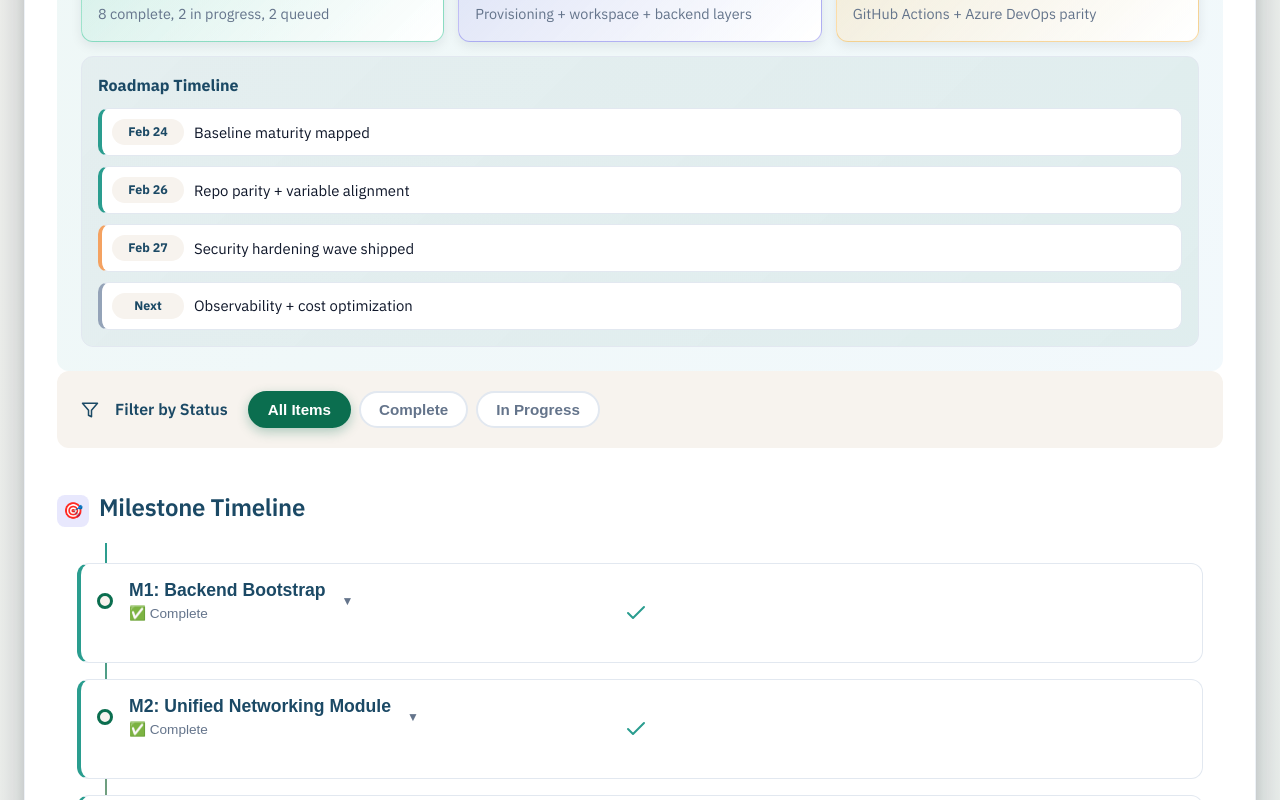
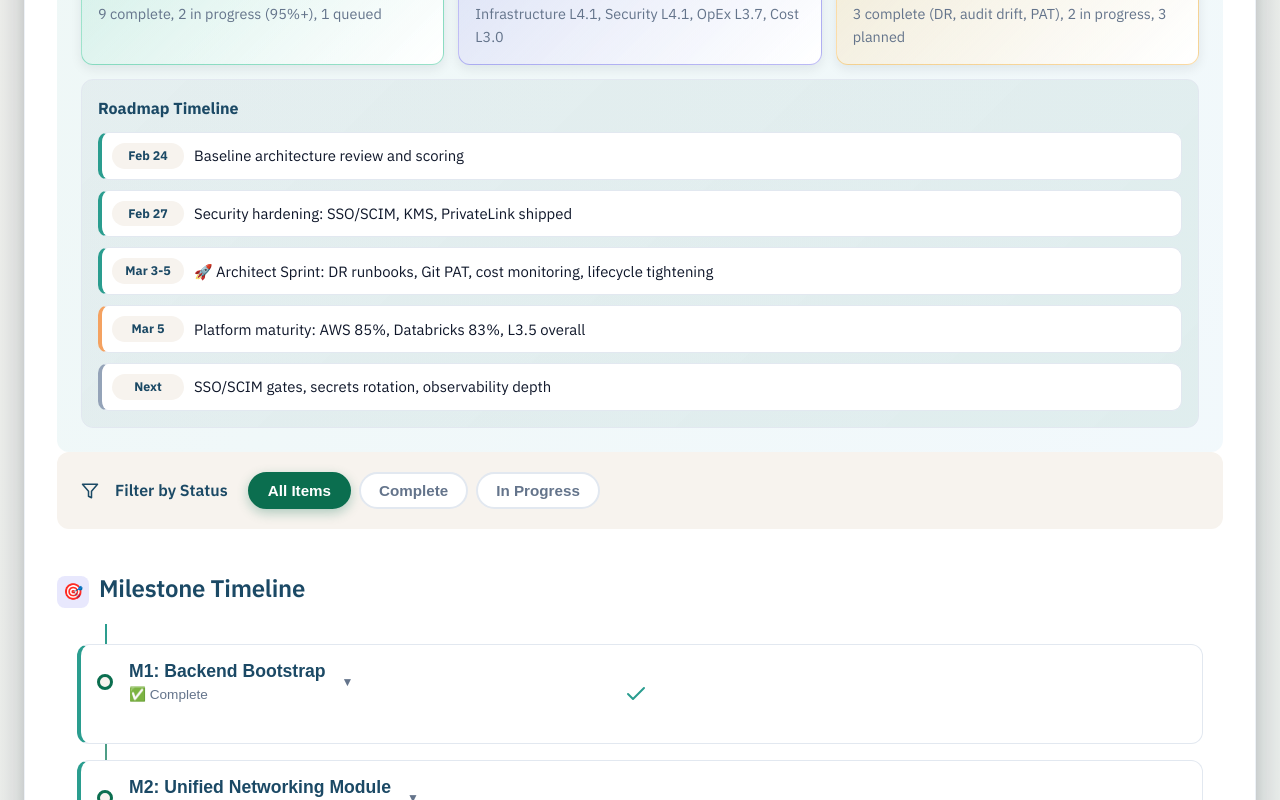
Before and after one commit to dhruv2511/platform-map, a React (Vite) app: page / in a window 1280 px wide. Shown: the part 2160-2960 px from the top of the page. Built offline with nearby package versions, Linux system fonts and the light colour scheme.

Commit message:
roadmap updated

```diff
--- a/src/components/roadmap/DeliveryPulseSection.tsx
+++ b/src/components/roadmap/DeliveryPulseSection.tsx
@@ -2,28 +2,29 @@ const pulseCards = [
   {
     title: 'Deployment Velocity',
     value: '12 Milestones',
-    note: '8 complete, 2 in progress, 2 queued',
+    note: '9 complete, 2 in progress (95%+), 1 queued',
     tone: 'emerald',
   },
   {
-    title: 'Infrastructure Footprint',
-    value: '14+ Modules',
-    note: 'Provisioning + workspace + backend layers',
+    title: 'Architecture Maturity',
+    value: 'L3.5',
+    note: 'Infrastructure L4.1, Security L4.1, OpEx L3.7, Cost L3.0',
     tone: 'indigo',
   },
   {
-    title: 'CI/CD Reliability',
-    value: 'Dual Stack',
-    note: 'GitHub Actions + Azure DevOps parity',
+    title: 'Architect Backlog',
+    value: '8 Tasks',
+    note: '3 complete (DR, audit drift, PAT), 2 in progress, 3 planned',
     tone: 'amber',
   },
 ]
 
 const timeline = [
-  { date: 'Feb 24', title: 'Baseline maturity mapped', state: 'done' },
-  { date: 'Feb 26', title: 'Repo parity + variable alignment', state: 'done' },
-  { date: 'Feb 27', title: 'Security hardening wave shipped', state: 'active' },
-  { date: 'Next', title: 'Observability + cost optimization', state: 'pending' },
+  { date: 'Feb 24', title: 'Baseline architecture review and scoring', state: 'done' },
+  { date: 'Feb 27', title: 'Security hardening: SSO/SCIM, KMS, PrivateLink shipped', state: 'done' },
+  { date: 'Mar 3-5', title: '🚀 Architect Sprint: DR runbooks, Git PAT, cost monitoring, lifecycle tightening', state: 'done' },
+  { date: 'Mar 5', title: 'Platform maturity: AWS 85%, Databricks 83%, L3.5 overall', state: 'active' },
+  { date: 'Next', title: 'SSO/SCIM gates, secrets rotation, observability depth', state: 'pending' },
 ]
 
 export function DeliveryPulseSection() {
--- a/src/components/roadmap/FrameworkReviewSection.tsx
+++ b/src/components/roadmap/FrameworkReviewSection.tsx
@@ -3,66 +3,79 @@ export function FrameworkReviewSection() {
     <section className="roadmap-section">
       <h3 className="section-subtitle">
         <span className="section-icon best-practices">📊</span>
-        Framework Review Deep Dive
+        Framework Review & Platform Evolution
       </h3>
 
       <div className="review-hero card-density-hero">
-        <h4>🔄 Platform Evolution (Feb 24 → Feb 27)</h4>
+        <h4>🚀 2-Week Sprint Summary (Feb 24 → Mar 5, 2026)</h4>
         <div className="review-chip-row">
-          <span className="review-chip warning">Stability Sprint</span>
-          <span className="review-chip success">Security Milestone</span>
-          <span className="review-chip info">Automation Track</span>
+          <span className="review-chip success">Security Wave ✅</span>
+          <span className="review-chip success">DR Runbooks ✅</span>
+          <span className="review-chip success">Cost Monitoring ✅</span>
+          <span className="review-chip info">Architect Tasks 3/8 ✅</span>
         </div>
         <div className="review-grid">
           <div className="review-state before card-density-primary">
-            <h5 className="review-state-title">Before</h5>
+            <h5 className="review-state-title">Feb 24 Baseline</h5>
             <ul>
-              <li>Workspace config and backend variable drift</li>
-              <li>Missing Azure DevOps parity</li>
-              <li>SSO/SCIM modules not fully operationalized</li>
+              <li>AWS WAF: 82%</li>
+              <li>Databricks WAF: 80%</li>
+              <li>Maturity: L3.4</li>
+              <li>8/12 milestones complete</li>
+              <li>No DR runbook, lifecycle drift guards broad</li>
+              <li>Cost framework descriptive only</li>
             </ul>
           </div>
           <div className="review-state after card-density-primary">
-            <h5 className="review-state-title">After</h5>
+            <h5 className="review-state-title">Mar 5 Current State</h5>
             <ul>
-              <li>Repo variable/state alignment complete</li>
-              <li>CI/CD parity implemented</li>
-              <li>SSO/SCIM, KMS, PrivateLink security wave deployed</li>
+              <li>AWS WAF: 85% (+3%) ↗️</li>
+              <li>Databricks WAF: 83% (+3%) ↗️</li>
+              <li>Maturity: L3.5 (+0.1)</li>
+              <li>9/12 milestones complete (95%+)</li>
+              <li>✅ DR runbook with RTO/RPO, quarterly drills</li>
+              <li>✅ Cost monitoring dashboards, alarms, team tracking</li>
             </ul>
           </div>
         </div>
       </div>
 
       <div className="kpi-row">
-        <div className="kpi card-density-primary">AWS Score<strong>82%</strong></div>
-        <div className="kpi card-density-primary">Databricks Score<strong>80%</strong></div>
-        <div className="kpi card-density-primary">Security Pillar<strong>91%</strong></div>
-        <div className="kpi card-density-primary">Maturity<strong>L3.0 → L3.4</strong></div>
+        <div className="kpi card-density-primary">AWS Score<strong>85%</strong><small>+3%</small></div>
+        <div className="kpi card-density-primary">Databricks Score<strong>83%</strong><small>+3%</small></div>
+        <div className="kpi card-density-primary">Security Pillar<strong>91%</strong><small>Maintained</small></div>
+        <div className="kpi card-density-primary">Maturity<strong>L3.4 → L3.5</strong><small>OpEx +0.3</small></div>
       </div>
 
       <div className="feature-grid grid-secondary">
-        <article className="roadmap-mini-card warning card-density-secondary">
-          <h4><span className="icon-status warning">⚠</span>P0 Critical</h4>
+        <article className="roadmap-mini-card success card-density-secondary">
+          <h4><span className="icon-status success">✅</span>2-Week Wins (6)</h4>
           <ul>
-            <li>✓ IAM updates deployed</li>
-            <li>System table setup</li>
-            <li>CloudWatch dashboards + alarms</li>
+            <li>✓ ARCH-004: DR runbooks (RTO/RPO)</li>
+            <li>✓ ARCH-003: Audit drift guards</li>
+            <li>✓ Git PAT across all CI/CD</li>
+            <li>✓ Bootstrap user management</li>
+            <li>✓ Lifecycle tightening (S3/KMS)</li>
+            <li>✓ Platform-map updated</li>
           </ul>
         </article>
         <article className="roadmap-mini-card warning card-density-secondary">
-          <h4><span className="icon-status warning">⚠</span>P1 High</h4>
+          <h4><span className="icon-status warning">🔄</span>In Progress (2)</h4>
           <ul>
-            <li>Cluster policy enforcement</li>
-            <li>Backup strategy rollout</li>
-            <li>Secret rotation lifecycle automation</li>
+            <li>⏳ ARCH-005: Budget/anomaly controls</li>
+            <li>⏳ ARCH-006: Observability depth</li>
+            <li>Cost tagging framework: 75% done</li>
+            <li>CloudWatch alarms: operational</li>
+            <li>Team cost tracking: ready</li>
           </ul>
         </article>
-        <article className="roadmap-mini-card success card-density-secondary">
-          <h4><span className="icon-status success">✓</span>P2 Medium</h4>
+        <article className="roadmap-mini-card info card-density-secondary">
+          <h4><span className="icon-status info">📋</span>Planned Next (4)</h4>
           <ul>
-            <li>Spot strategy and DBU optimization</li>
-            <li>Private DNS refinements</li>
-            <li>Runbook and DR hardening</li>
+            <li>⏹ ARCH-001: SSO/SCIM gates</li>
+            <li>⏹ ARCH-002: Secrets rotation</li>
+            <li>⏹ ARCH-007: User deprovisioning</li>
+            <li>⏹ ARCH-008: Git restrictions</li>
           </ul>
         </article>
       </div>
--- a/src/components/roadmap/RecentUpdatesSection.tsx
+++ b/src/components/roadmap/RecentUpdatesSection.tsx
@@ -1,5 +1,5 @@
 export function RecentUpdatesSection() {
-  const updates = [
+  const securityWave = [
     {
       title: '📊 VPC Flow Logs Integration',
       status: '✅ Complete',
@@ -27,11 +27,56 @@ export function RecentUpdatesSection() {
     },
   ]
 
+  const architectWave = [
+    {
+      title: '🚀 DR Runbooks & RTO/RPO',
+      status: '✅ Complete',
+      items: ['Workspace deletion recovery plan with redeploy strategy', 'Quarterly DR drills and incident tracking', 'RTO ≤4h, RPO ≤1h targets'],
+      arch: 'ARCH-004',
+    },
+    {
+      title: '🔄 Lifecycle Tightening',
+      status: '✅ Complete',
+      items: ['Removed broad ignore_changes from storage module', 'S3/KMS policies now monitored for drift', 'Terraform validate catches policy changes'],
+      arch: 'ARCH-003',
+    },
+    {
+      title: '🔐 CI/CD Git PAT Orchestration',
+      status: '✅ Complete',
+      items: ['Optional GitHub PAT support across terraform-plan/apply/destroy', 'Env-var gating pattern prevents GitHub Actions parser errors', '6 orchestrator workflows updated'],
+      arch: 'Security',
+    },
+    {
+      title: '💰 Cost Monitoring & Dashboards',
+      status: '✅ Deployed Mar 5',
+      items: ['CloudWatch dashboards for infra/network/cost', 'SNS alarms for NAT/S3/KMS thresholds', 'Team-based cost tracking with budget tiers'],
+      arch: 'ARCH-005',
+    },
+    {
+      title: '🔄 Bootstrap User Management',
+      status: '✅ Deployed Mar 5',
+      items: ['manage_users=true for initial workspace provisioning', 'IdP-first user creation pattern', 'Switch to false after IdP sync complete'],
+      arch: 'DevOps',
+    },
+    {
+      title: '📊 Platform-Map Complete Update',
+      status: '✅ Complete',
+      items: ['AWS 82%→85%, Databricks 80%→83% scores updated', 'L3.4→L3.5 maturity with cost dimension (L3.0)', 'Dashboard restructured to show current state'],
+      arch: 'Documentation',
+    },
+  ]
+
   return (
     <section className="roadmap-section">
-      <h3 className="section-subtitle">Recent Updates (Security Hardening Wave)</h3>
+      <h3 className="section-subtitle">
+        <span className="section-icon highlights">⚡</span>
+        Recent Implementation Waves
+      </h3>
+
+      <article>
+        <h4 style={{ paddingBottom: '1rem' }}>🔒 Feb 27 Security Hardening Wave</h4>
         <div className="feature-grid">
-        {updates.map((update) => (
+          {securityWave.map((update) => (
             <article className="update-card" key={update.title}>
               <h4>{update.title}</h4>
               <div className="trigger-chip">{update.status}</div>
@@ -43,6 +88,51 @@ export function RecentUpdatesSection() {
             </article>
           ))}
         </div>
+      </article>
+
+      <article style={{ marginTop: '2rem' }}>
+        <h4 style={{ paddingBottom: '1rem' }}>🚀 Mar 3-5 Architect Sprint Wave</h4>
+        <div className="feature-grid">
+          {architectWave.map((update) => (
+            <article className="update-card" key={update.title}>
+              <h4>{update.title}</h4>
+              <div className="trigger-chip">{update.status}</div>
+              <ul>
+                {update.items.map((item) => (
+                  <li key={item}>{item}</li>
+                ))}
+              </ul>
+              {update.arch && (
+                <div style={{ marginTop: '0.5rem', fontSize: '0.85rem', fontWeight: 'bold', color: '#0066cc' }}>
+                  → {update.arch}
+                </div>
+              )}
+            </article>
+          ))}
+        </div>
+      </article>
+
+      <div style={{ marginTop: '2rem', padding: '1rem', backgroundColor: '#f5f5f5', borderRadius: '8px' }}>
+        <h4>📈 2-Week Impact Summary</h4>
+        <div style={{ display: 'grid', gridTemplateColumns: 'repeat(auto-fit, minmax(200px, 1fr))', gap: '1rem', marginTop: '1rem' }}>
+          <div style={{ textAlign: 'center' }}>
+            <div style={{ fontSize: '1.5rem', fontWeight: 'bold', color: '#2ecc71' }}>6/8</div>
+            <div style={{ fontSize: '0.9rem', color: '#666' }}>Architect Tasks Complete (75%)</div>
+          </div>
+          <div style={{ textAlign: 'center' }}>
+            <div style={{ fontSize: '1.5rem', fontWeight: 'bold', color: '#2ecc71' }}>11/11</div>
+            <div style={{ fontSize: '0.9rem', color: '#666' }}>Security Milestones (100%)</div>
+          </div>
+          <div style={{ textAlign: 'center' }}>
+            <div style={{ fontSize: '1.5rem', fontWeight: 'bold', color: '#3498db' }}>+6%</div>
+            <div style={{ fontSize: '0.9rem', color: '#666' }}>Framework Score (AWS +3%, DBX +3%)</div>
+          </div>
+          <div style={{ textAlign: 'center' }}>
+            <div style={{ fontSize: '1.5rem', fontWeight: 'bold', color: '#9b59b6' }}>L3.5</div>
+            <div style={{ fontSize: '0.9rem', color: '#666' }}>Platform Maturity (RTO/RPO Defined)</div>
+          </div>
+        </div>
+      </div>
     </section>
   )
 }
```
Lines whose indentation alone changed are shown as unchanged.
